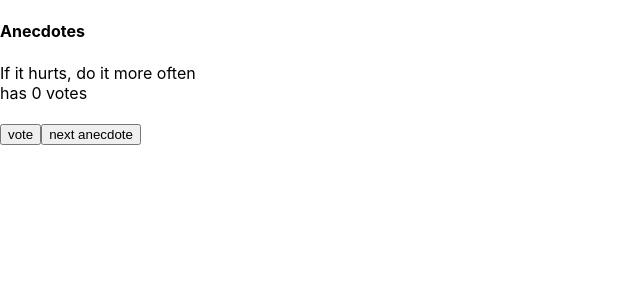
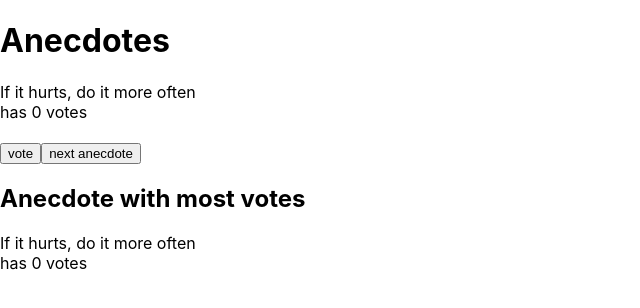
Before and after one commit to lipasofra/FullStack-React, a React (Create React App) app: page / in a window 1280 px wide. Shown: the top 308 px of the page, without its empty margins (0-640 px from the left). Built offline with nearby package versions, Linux system fonts and the light colour scheme.

Commit message:
anecdote with most votes exercise 1.14

```diff
--- a/src/App.js
+++ b/src/App.js
@@ -35,9 +35,11 @@ const App = () => {
 
   const [points, setPoints] = useState(new Array(7).fill(0))
 
+  const winner = points.indexOf(Math.max(...points))
+
   return (
     <>
-      <h4>Anecdotes</h4>
+      <h1>Anecdotes</h1>
       <div>
         {anecdotes[selected]}
       </div>
@@ -48,6 +50,14 @@ const App = () => {
       <Button handleClick={()=>{addVote(selected)}} text="vote" />
       <Button handleClick={()=>{randomAnecdote()}} text="next anecdote" />
 
+      <h2>Anecdote with most votes</h2>
+      <div>
+        {anecdotes[winner]}
+      </div>
+      <div>
+        has {points[winner]} votes
+      </div>
+
     </>
 
   )
```
